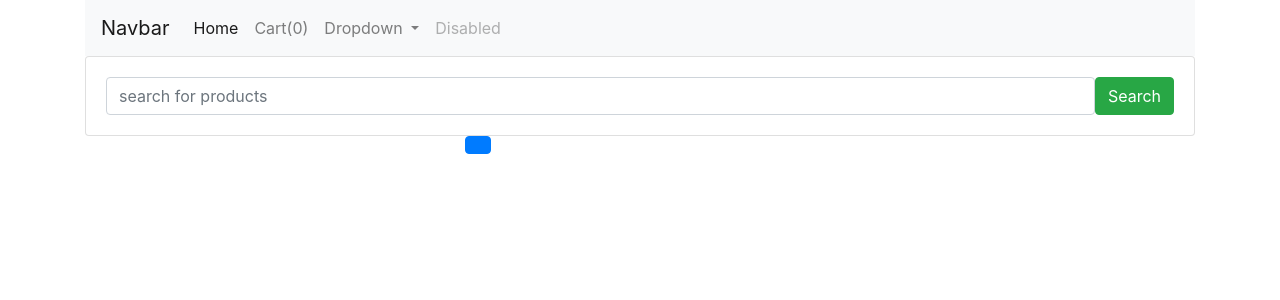
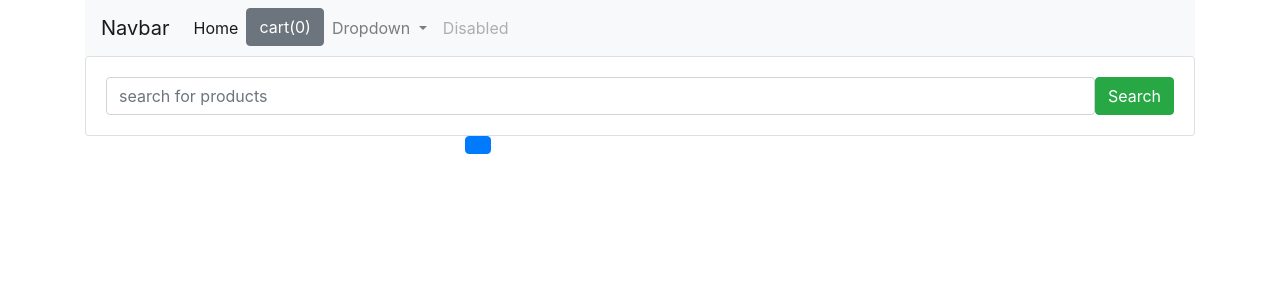
Before and after one commit to collinskoech11/DjangoEcommerce, a Django app: template ecomsite/shop/templates/shop/index.html in a window 1280 px wide. Shown: the top 300 px of the page. Run offline with Django 3.2, Linux system fonts and the light colour scheme; the template is opened without the code that fills it, so the values that code supplies are empty; some libraries are stand-ins or nearby versions.

Commit message:
popup enabled

```diff
--- a/ecomsite/shop/templates/shop/index.html
+++ b/ecomsite/shop/templates/shop/index.html
@@ -30,7 +30,10 @@
                           <a class="nav-link" href="#">Home <span class="sr-only">(current)</span></a>
                         </li>
                         <li class="nav-item">
-                          <a class="nav-link" href="#" id="cart">Cart(0)</a>
+                            <button id="cart" type="button" class="btn btn-secondary" data-container="body" data-toggle="popover" data-placement="bottom" data-content="Vivamus
+                            sagittis lacus vel augue laoreet rutrum faucibus.">
+                             cart(0)
+                            </button>
                         </li>
                         <li class="nav-item dropdown">
                           <a class="nav-link dropdown-toggle" href="#" id="navbarDropdown" role="button" data-toggle="dropdown" aria-haspopup="true" aria-expanded="false">
@@ -133,5 +136,8 @@
             localStorage.setItem('cart',JSON.stringify(cart));
             document.getElementById("cart").innerHTML = "Cart("+ Object.keys(cart).length+")";
         });
+        $(function () {
+            $('[data-toggle="popover"]').popover()
+        })
     </script>
 </html>
```
